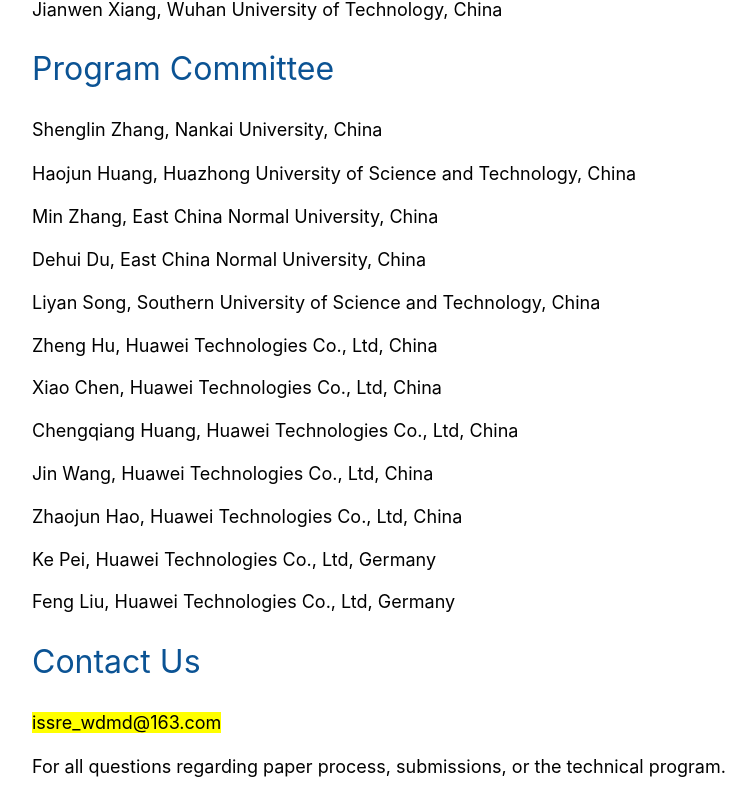
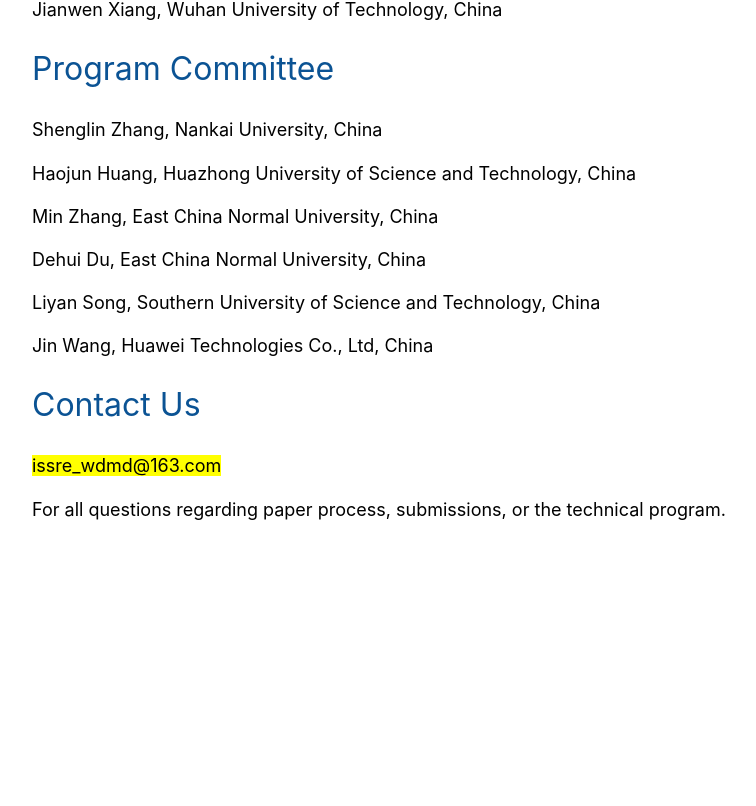
Before and after one commit to issre-wdmd/issre-wdmd.github.io, a Vue app: page /#/committees in a window 1280 px wide. Shown: the part 744-1550 px from the top of the page, without its empty margins (138-894 px from the left). After the commit the page ends 1293 px from the top, so only its background shows below. Built offline with nearby package versions, Linux system fonts and the light colour scheme.

Commit message:
feat: 修改日期及人员名单

```diff
--- a/src/views/CommitteesView.vue
+++ b/src/views/CommitteesView.vue
@@ -12,13 +12,7 @@
     <p class="pa-content p">Min Zhang, East China Normal University, China</p>
     <p class="pa-content p">Dehui Du, East China Normal University, China</p>
     <p class="pa-content p">Liyan Song, Southern University of Science and Technology, China</p>
-    <p class="pa-content p">Zheng Hu, Huawei Technologies Co., Ltd, China</p>
-    <p class="pa-content p">Xiao Chen, Huawei Technologies Co., Ltd, China</p>
-    <p class="pa-content p">Chengqiang Huang, Huawei Technologies Co., Ltd, China</p>
     <p class="pa-content p">Jin Wang, Huawei Technologies Co., Ltd, China</p>
-    <p class="pa-content p">Zhaojun Hao, Huawei Technologies Co., Ltd, China</p>
-    <p class="pa-content p">Ke Pei, Huawei Technologies Co., Ltd, Germany</p>
-    <p class="pa-content p">Feng Liu, Huawei Technologies Co., Ltd, Germany</p>
 
     <div class="title2 section-title">Contact Us</div>
     <p class="pa-header p"><mark>issre_wdmd@163.com</mark></p>
--- a/src/views/PapersView.vue
+++ b/src/views/PapersView.vue
@@ -16,15 +16,16 @@
     <ul class="list">
       <li class="item">
         <span class="label">Submission deadline:</span>
-        <span class="value">July 28th, 2024</span>
+        <span class="value strong">August 11th, 2024 (AoE)</span>
+        <span class="value del">July 28th, 2024 (AoE)</span>
       </li>
       <li class="item">
         <span class="label">Notification deadline:</span>
-        <span class="value">August 18th, 2024</span>
+        <span class="value">August 18th, 2024 (AoE)</span>
       </li>
       <li class="item">
         <span class="label">Camera-ready deadline:</span>
-        <span class="value">August 25th, 2024</span>
+        <span class="value">August 25th, 2024 (AoE)</span>
       </li>
     </ul>
 
@@ -113,13 +114,17 @@
         margin-top: 0;
       }
 
-      .label {
+      .label, .strong {
         font-weight: bold;
       }
 
       .value {
         margin-left: 0.8rem;
       }
+
+      .del {
+        text-decoration: line-through;
+      }
     }
   }
 }
```
